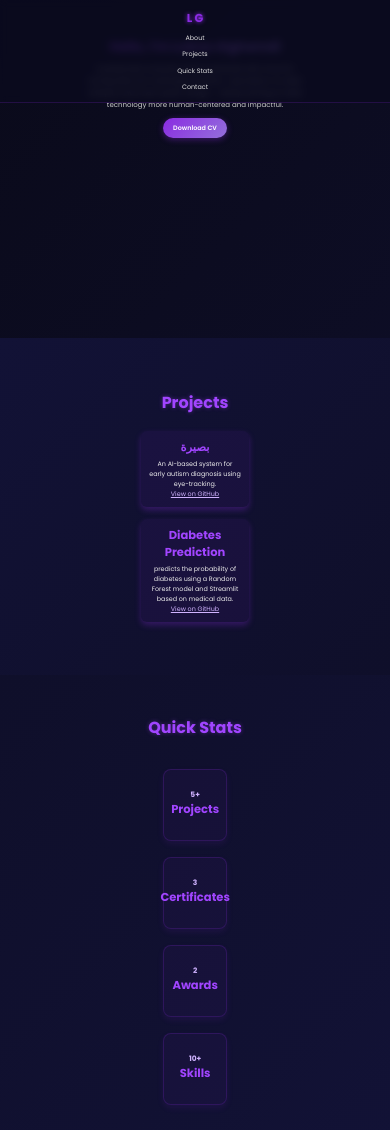
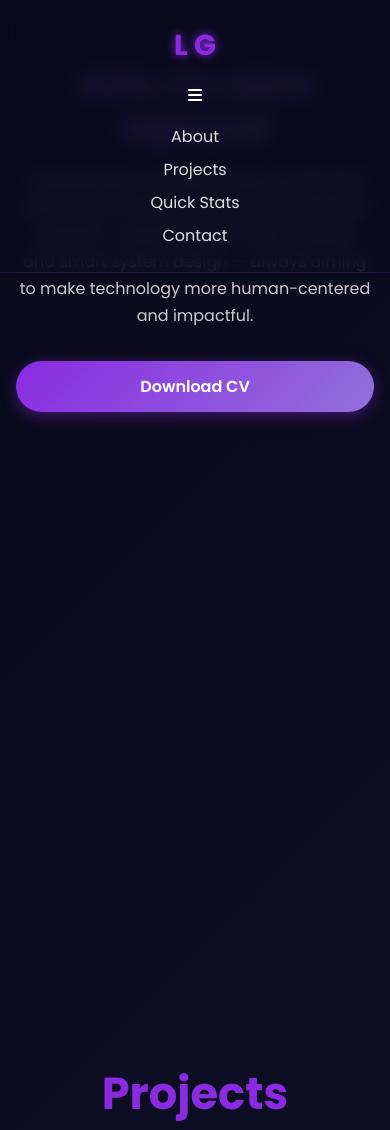
Before and after one commit to Lubna-mg/project, a plain HTML site: page index.html in a window 390 px wide. Shown: the top 1130 px of the page. Drawn offline with nearby package versions, Linux system fonts and the light colour scheme; some packages are replaced by stand-ins of ours; a script that the page names is missing.

Commit message:
Initial commit

```diff
--- a/index.html
+++ b/index.html
@@ -5,73 +5,21 @@
   <meta name="viewport" content="width=device-width, initial-scale=1.0">
   <title>Lubna Alghamdi - Portfolio</title>
   <meta name="description" content="Portfolio of Lubna Alghamdi - AI & Data Analysis Specialist." />
+
+  <!-- مكتبات خارجية -->
   <link href="https://unpkg.com/aos@2.3.4/dist/aos.css" rel="stylesheet" />
   <link href="https://fonts.googleapis.com/css2?family=Poppins:wght@400;600;700&display=swap" rel="stylesheet" />
   <link rel="stylesheet" href="https://cdnjs.cloudflare.com/ajax/libs/font-awesome/6.4.0/css/all.min.css" />
+
+  <!-- ملف التنسيقات -->
   <link rel="stylesheet" href="style.css" />
-  <style>
-    body {
-      font-family: 'Poppins', sans-serif;
-    }
-    h2 {
-      color: #a145ff;
-      font-weight: 700;
-      font-size: 2.5rem;
-      text-align: center;
-      text-shadow: 0 0 10px rgba(161, 69, 255, 0.4);
-      margin-bottom: 2.5rem;
-    }
-    .project-card h3,
-    .stat-box p,
-    .contact-card p {
-      font-family: 'Poppins', sans-serif;
-      color: #a145ff;
-      font-weight: 700;
-      font-size: 1.8rem;
-      margin-bottom: 0.5rem;
-    }
-    .project-card:hover, .stat-box:hover, .contact-card:hover {
-      transform: scale(1.12) rotate(2deg);
-      transition: all 0.4s ease-in-out;
-      box-shadow: 0 12px 40px rgba(161, 69, 255, 0.6);
-      cursor: pointer;
-    }
-    .project-card, .stat-box, .contact-card {
-      transition: transform 0.3s ease, box-shadow 0.3s ease;
-    }
-    .nav-links a {
-      position: relative;
-      transition: color 0.3s ease;
-    }
-    .nav-links a::after {
-      content: '';
-      position: absolute;
-      left: 0;
-      bottom: -6px;
-      height: 3px;
-      width: 0%;
-      background-color: #a145ff;
-      transition: width 0.4s ease-in-out;
-    }
-    .nav-links a:hover {
-      color: #a145ff;
-    }
-    .nav-links a:hover::after {
-      width: 100%;
-    }
-    .stats-container {
-      display: flex;
-      flex-wrap: wrap;
-      justify-content: center;
-      gap: 2.5rem;
-      padding: 2rem;
-    }
-  </style>
 </head>
 <body>
 
+  <!-- شريط التنقل -->
   <nav>
     <div class="nav-logo">L G</div>
+    <div class="menu-toggle"><i class="fas fa-bars"></i></div>
     <div class="nav-links">
       <a href="#about">About</a>
       <a href="#projects">Projects</a>
@@ -80,6 +28,7 @@
     </div>
   </nav>
 
+<!-- قسم التعريف -->
 <section class="container" id="about" data-aos="fade-up">
   <div class="content">
     <h1>Hello, I'm Lubna Alghamdi</h1>
@@ -87,15 +36,21 @@
       A passionate computer science graduate with a love for turning data into meaningful solutions.
       I specialize in AI, data analysis, and smart system design — always aiming to make technology more human-centered and impactful.
     </p>
+
+    <!-- زر تحميل السيرة الذاتية فقط -->
     <div class="buttons">
-        <a href="assets/Lubna-Alghamdi-CV.pdf" download class="download-btn">Download CV</a>
+      <a href="https://drive.google.com/uc?export=download&id=11dQp2tn-awzgv1ETPYWP04MHv_axsUHM" class="download-btn" target="_blank">Download CV</a>
     </div>
   </div>
+
+  <!-- عرض النموذج الثلاثي الأبعاد -->
   <div class="viewer" data-aos="zoom-in">
     <spline-viewer url="https://prod.spline.design/BoWg-dch2T9e59sl/scene.splinecode"></spline-viewer>
   </div>
 </section>
 
+
+  <!-- المشاريع -->
   <section id="projects" data-aos="fade-up">
     <h2>Projects</h2>
     <div class="projects-container">
@@ -106,12 +61,13 @@
       </div>
       <div class="project-card" data-aos="flip-left">
         <h3>Diabetes Prediction</h3>
-        <p> predicts the probability of diabetes using a Random Forest model and Streamlit based on medical data.</p>
-        <a href="https://github.com/Lubna-mg/project-Diabetes-Prediction/tree/main">View on GitHub</a>
+        <p>Predicts the probability of diabetes using a Random Forest model and Streamlit based on medical data.</p>
+        <a href="https://github.com/Lubna-mg/project-Diabetes-Prediction/tree/main" target="_blank">View on GitHub</a>
       </div>
     </div>
   </section>
 
+  <!-- الإحصائيات -->
   <section id="quick-stats" data-aos="fade-up">
     <h2>Quick Stats</h2>
     <div class="stats-container">
@@ -134,6 +90,7 @@
     </div>
   </section>
 
+  <!-- التواصل -->
   <section id="contact" data-aos="fade-up">
     <h2>Contact Me</h2>
     <div class="contact-cards">
@@ -152,13 +109,19 @@
     </div>
   </section>
 
+  <!-- مكتبات و سكربتات -->
   <script type="module" src="https://unpkg.com/@splinetool/viewer@1.9.96/build/spline-viewer.js"></script>
   <script src="https://unpkg.com/aos@2.3.4/dist/aos.js"></script>
   <script>
-    AOS.init({
-      duration: 1200,
-      once: false,
-      mirror: true
+    AOS.init({ duration: 1200, once: false, mirror: true });
+
+    // زر القائمة للجوال
+    const toggle = document.querySelector(".menu-toggle");
+    const navLinks = document.querySelector(".nav-links");
+
+    toggle.addEventListener("click", () => {
+      navLinks.style.display =
+        navLinks.style.display === "flex" ? "none" : "flex";
     });
   </script>
 </body>
--- a/style.css
+++ b/style.css
@@ -6,15 +6,11 @@
 }
 
 /* Body */
-html {
-  scroll-behavior: smooth;
-}
 body {
   font-family: 'Poppins', sans-serif;
   background: linear-gradient(135deg, #0a0a1a, #121236);
   color: #fff;
   overflow-x: hidden;
-  zoom: 0.4;
 }
 
 /* Navigation */
@@ -30,7 +26,6 @@ nav {
   align-items: center;
   z-index: 1000;
   border-bottom: 1px solid rgba(138, 43, 226, 0.2);
-  flex-wrap: wrap;
 }
 .nav-logo {
   font-size: 1.8rem;
@@ -41,8 +36,6 @@ nav {
 .nav-links {
   display: flex;
   gap: 2rem;
-  flex-wrap: wrap;
-  justify-content: center;
 }
 .nav-links a {
   color: #e0e0e0;
@@ -53,25 +46,14 @@ nav {
   color: #fff;
 }
 
-/* General Section Styling */
-section {
-  min-height: 100vh;
-  padding: 100px 20px;
-  display: flex;
-  flex-direction: column;
-  justify-content: center;
-  align-items: center;
-  text-align: center;
-}
-
 /* Container */
 .container {
   display: flex;
-  justify-content: center;
-  align-items: center;
+  justify-content: space-between;
+  align-items: center; /* يحاذي النص والـ viewer عموديًا */
   flex-wrap: wrap;
-  gap: 4rem;
-  padding: 8rem 2rem 4rem;
+  gap: 2rem; /* مسافة أقل بين النص والـ viewer */
+  padding: 6rem 2rem 4rem;
   max-width: 1200px;
   margin: auto;
 }
@@ -80,7 +62,6 @@ section {
 .content {
   flex: 1 1 450px;
   max-width: 550px;
-  text-align: left;
 }
 .content h1 {
   font-size: 3rem;
@@ -113,19 +94,26 @@ section {
 }
 
 /* Viewer */
-.viewer-wrapper {
+.viewer-wrapper, .viewer {
   flex: 1 1 450px;
   max-width: 500px;
 }
 spline-viewer {
   width: 100%;
-  height: 450px;
+  height: 400px; /* مناسب للكمبيوتر */
   pointer-events: none;
 }
 
-/* Projects */
-#projects {
-  background: linear-gradient(135deg, #121236, #0f0f2a);
+/* Projects Section */
+#projects, #quick-stats, #contact {
+  padding: 60px 20px; /* تقليل الفراغ بين الأقسام */
+  min-height: auto;
+  text-align: center;
+}
+#projects h2, #quick-stats h2, #contact h2 {
+  font-size: 2.8rem;
+  color: #8a2be2;
+  margin-bottom: 30px; /* تقليل المسافة أسفل العنوان */
 }
 .projects-container {
   display: flex;
@@ -141,6 +129,7 @@ spline-viewer {
   box-shadow: 0 8px 16px rgba(138, 43, 226, 0.3);
   transition: transform 0.3s;
   color: #eee;
+  text-align: center;
 }
 .project-card:hover {
   transform: translateY(-8px);
@@ -148,15 +137,15 @@ spline-viewer {
 .project-card h3 {
   color: #b678ff;
 }
+.project-card p {
+  margin: 10px 0;
+}
 .project-card a {
   color: #d0b3ff;
   text-decoration: underline;
 }
 
-/* Stats */
-#quick-stats {
-  background: linear-gradient(135deg, #0f0f2a, #121236);
-}
+/* Quick Stats Section */
 .stats-container {
   display: flex;
   justify-content: center;
@@ -175,11 +164,23 @@ spline-viewer {
   border: 1px solid rgba(138, 43, 226, 0.2);
   box-shadow: 0 8px 16px rgba(138, 43, 226, 0.1);
   color: #d0b3ff;
+  text-align: center;
 }
 
-/* Contact */
+/* Contact Section */
 #contact {
+  min-height: auto;
+  padding: 60px 20px;
+  display: flex;
+  flex-direction: column;
+  justify-content: center;
+  text-align: center;
   background: linear-gradient(135deg, #121236, #0f0f2a);
+}
+#contact h2 {
+  font-size: 2.8rem;
+  color: #b678ff;
+  margin-bottom: 30px;
 }
 .contact-cards {
   display: flex;
@@ -199,64 +200,48 @@ spline-viewer {
   border: 1px solid rgba(138, 43, 226, 0.2);
   transition: all 0.3s ease;
   cursor: pointer;
-  color: #8a2be2;
+  text-align: center;
 }
-.contact-card:hover {
-  background: rgba(138, 43, 226, 0.12);
-  transform: translateY(-8px);
+/* أيقونات داخل الرابط */
+.contact-card a, .contact-card a i {
+  color: #8a2be2; /* لون أيقونات موحد */
+  text-decoration: none;
+  transition: color 0.3s ease;
+}
+.contact-card a:hover i {
+  color: #b678ff; /* لون عند المرور بالفأرة */
 }
 .contact-card i {
   font-size: 2.2rem;
   margin-bottom: 10px;
-  color: #8a2be2;
+}
+.contact-card p {
+  color: #e0e0e0;
+  margin: 0;
 }
 
-/* Responsive */
-@media (max-width: 768px) {
-  nav {
-    flex-direction: column;
-    gap: 1rem;
-    text-align: center;
-  }
+/* Responsive - الجوال */
+@media (max-width: 480px) {
+  .container { flex-direction: column; align-items: center; gap: 1.5rem; padding: 4rem 1rem 2rem; }
+  .content { text-align: center; }
+  .content h1 { font-size: 1.8rem; }
+  .content p { font-size: 1rem; }
+  .download-btn { width: 100%; padding: 0.8rem; display: block; margin: 0 auto 20px; }
+  spline-viewer { height: 300px; }
+  .projects-container, .stats-container, .contact-cards { flex-direction: column; gap: 20px; align-items: center; }
+  .project-card, .stat-box, .contact-card { width: 90%; max-width: 300px; }
+  nav { flex-direction: column; gap: 1rem; text-align: center; }
+  .nav-links { flex-direction: column; gap: 0.5rem; }
+  #projects, #quick-stats, #contact { padding: 40px 15px; }
 
-  .nav-links {
-    flex-direction: column;
-    gap: 1rem;
-  }
+  /* إخفاء شريط التمرير العمودي في كل المتصفحات */
+body::-webkit-scrollbar {
+    width: 0px; /* إخفاء على كروم وسفاري */
+    background: transparent;
+}
+body {
+    -ms-overflow-style: none;  /* إخفاء على IE وEdge */
+    scrollbar-width: none;     /* إخفاء على Firefox */
+}
 
-  .container {
-    flex-direction: column;
-    padding: 6rem 1rem 3rem;
-  }
-
-  .content {
-    text-align: center;
-  }
-
-  .content h1 {
-    font-size: 2rem;
-  }
-
-  .download-btn {
-    width: 100%;
-    margin: 0 auto;
-  }
-
-  spline-viewer {
-    height: 250px;
-  }
-
-  .projects-container,
-  .stats-container,
-  .contact-cards {
-    flex-direction: column;
-    align-items: center;
-  }
-
-  .project-card,
-  .stat-box,
-  .contact-card {
-    width: 90%;
-    max-width: 300px;
-  }
 }
```
Lines whose indentation alone changed are shown as unchanged.
